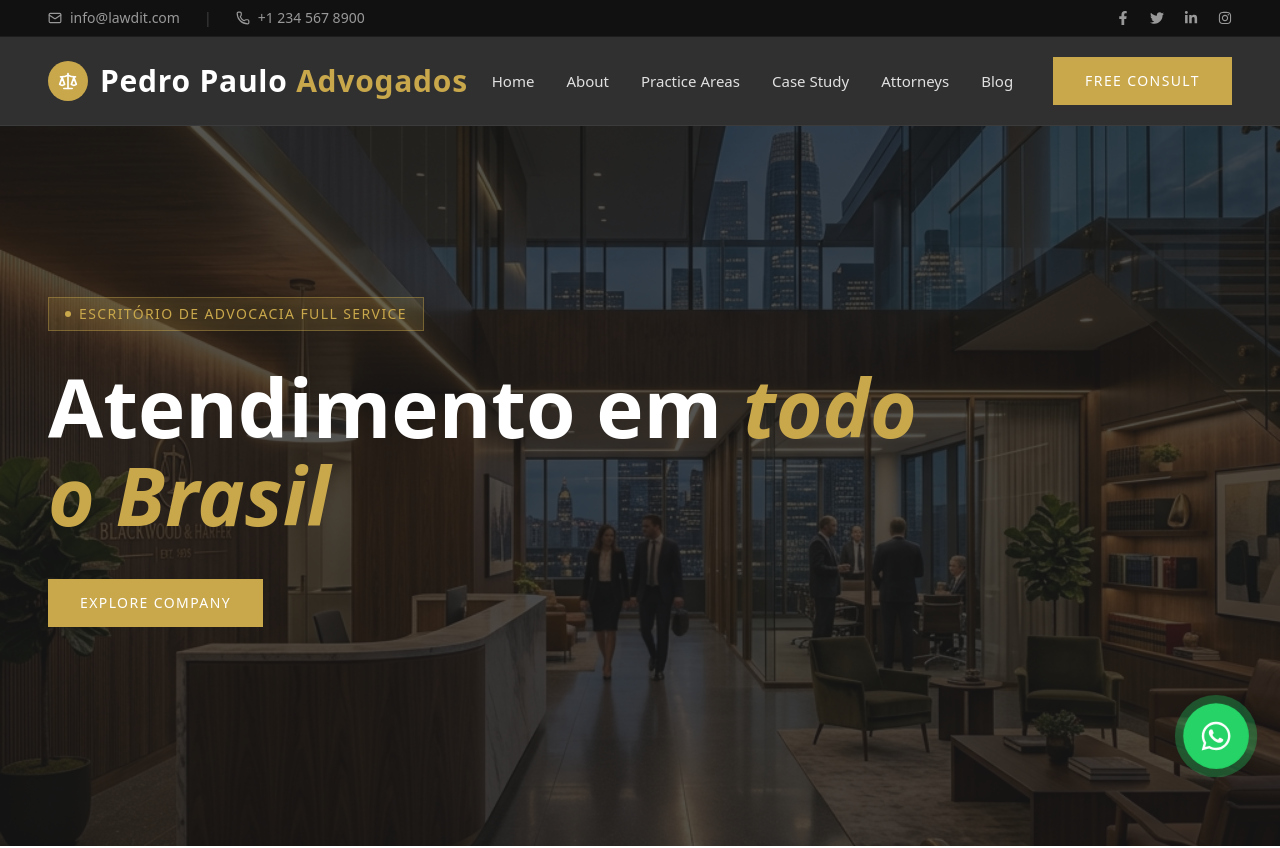
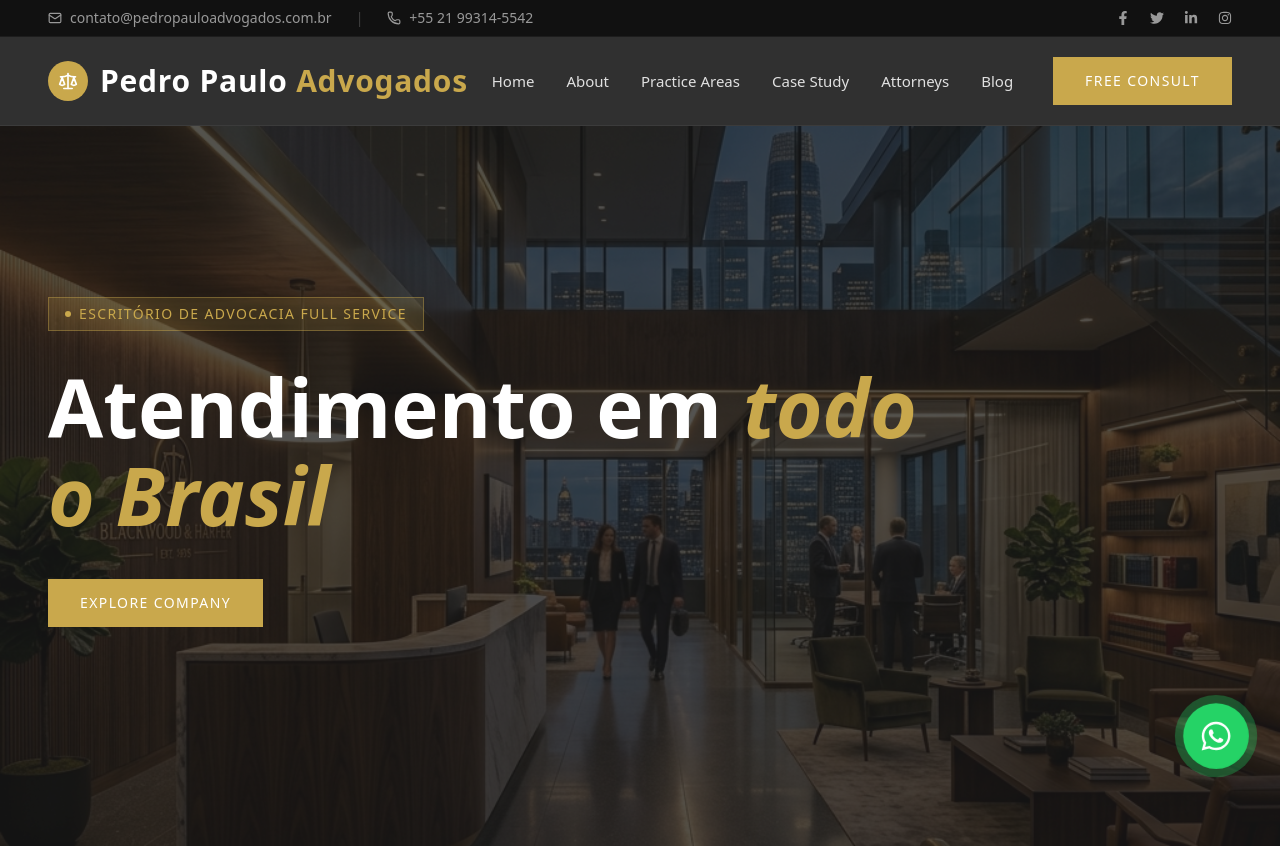
Before and after one commit to TCAdigital/pedropauloadvogados, a Next.js app: page / in a window 1280 px wide. Shown: the top 848 px of the page. Built offline with nearby package versions, Linux system fonts and the light colour scheme.

Commit message:
docs: update official whatsapp and email contact information

```diff
--- a/src/app/page.tsx
+++ b/src/app/page.tsx
@@ -80,7 +80,7 @@ export default function Home() {
 
   const handleWhatsAppSubmit = (e: React.FormEvent) => {
     e.preventDefault();
-    const phoneNumber = "5521999999999"; // Substituir pelo número real
+    const phoneNumber = "5521993145542";
     const message = `Olá, meu nome é ${whatsappData.name}. Gostaria de atendimento sobre: ${whatsappData.service}.`;
     const encodedMessage = encodeURIComponent(message);
     window.open(`https://wa.me/${phoneNumber}?text=${encodedMessage}`, "_blank");
@@ -101,12 +101,12 @@ export default function Home() {
       <div className="hidden md:block bg-dark2 text-gray-light py-2 text-sm border-b border-white/5">
         <div className="max-w-[1440px] mx-auto px-6 lg:px-12 flex justify-between items-center">
           <div className="flex gap-6 items-center">
-            <a href="mailto:info@lawdit.com" className="flex items-center gap-2 hover:text-gold transition-colors">
-              <Mail size={14} /> info@lawdit.com
+            <a href="mailto:contato@pedropauloadvogados.com.br" className="flex items-center gap-2 hover:text-gold transition-colors">
+              <Mail size={14} /> contato@pedropauloadvogados.com.br
             </a>
             <span className="text-white/20">|</span>
-            <a href="tel:+12345678900" className="flex items-center gap-2 hover:text-gold transition-colors">
-              <Phone size={14} /> +1 234 567 8900
+            <a href="tel:+5521993145542" className="flex items-center gap-2 hover:text-gold transition-colors">
+              <Phone size={14} /> +55 21 99314-5542
             </a>
           </div>
           <div className="flex gap-5 items-center">
@@ -468,11 +468,11 @@ export default function Home() {
                 </li>
                 <li className="flex items-center gap-3">
                   <Mail className="text-gold shrink-0" size={18} />
-                  <span>info@lawdit.com</span>
+                  <span>contato@pedropauloadvogados.com.br</span>
                 </li>
                 <li className="flex items-center gap-3">
                   <Phone className="text-gold shrink-0" size={18} />
-                  <span>+1 234 567 890</span>
+                  <span>+55 21 99314-5542</span>
                 </li>
               </ul>
             </div>
```
